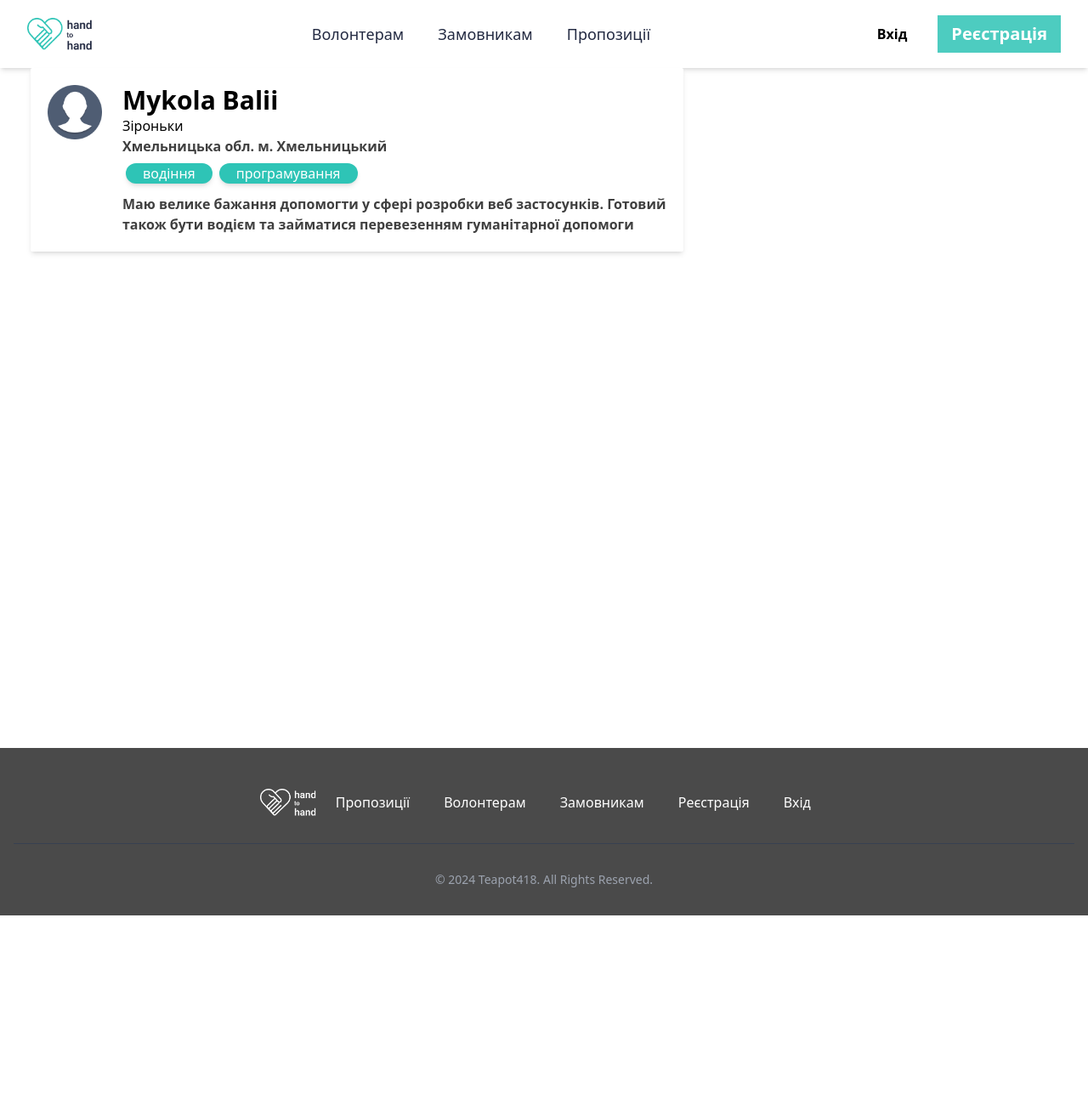
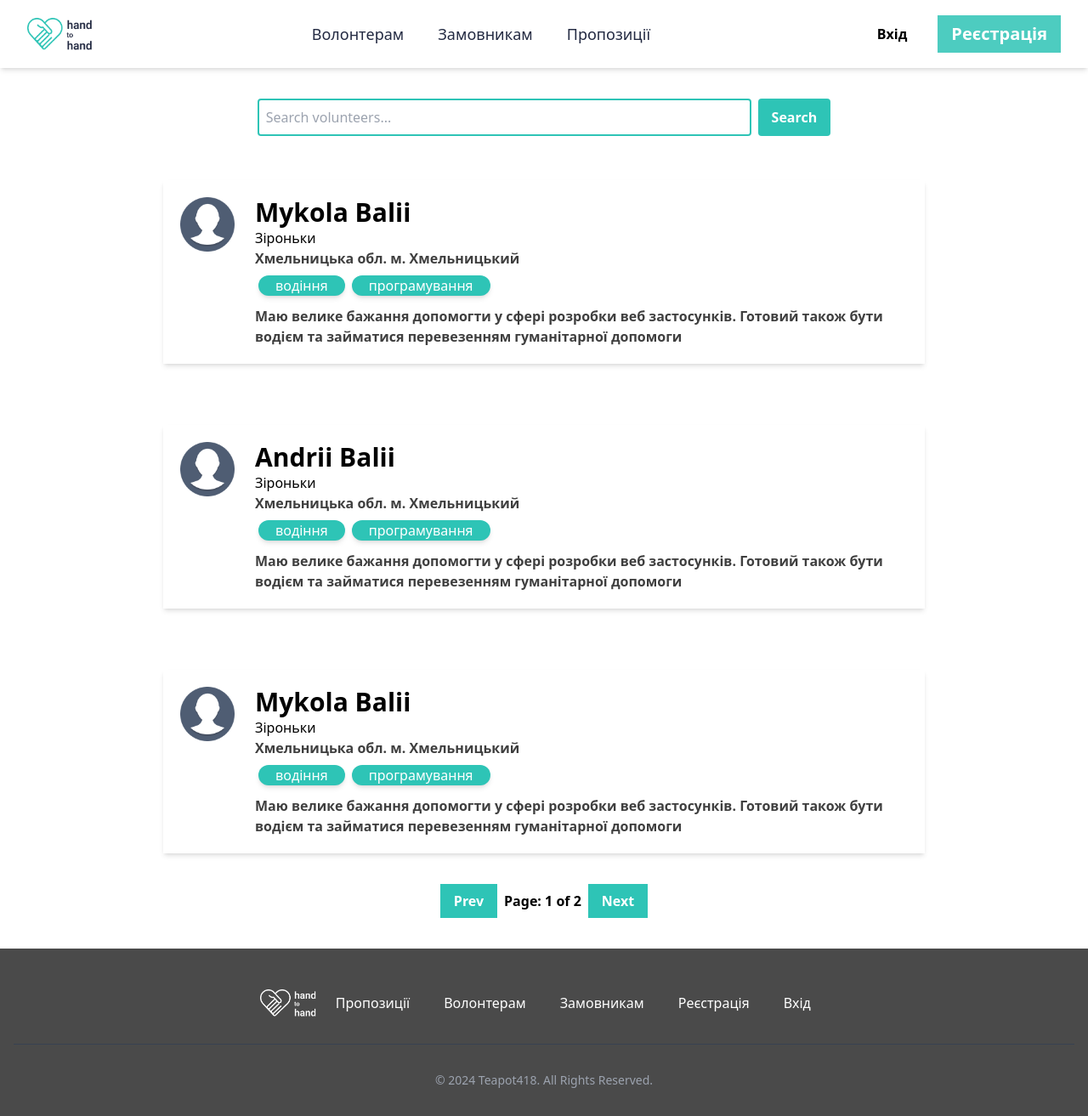
Before and after one commit to 418-Teapot-Team/help-hub, a Vue app in the folder frontend/: page /findvolunteer in a window 1280 px wide. Shown: the whole page at 85% size. Before the commit the page ends 1077 px from the top, so only its background shows below. Built offline with nearby package versions, Linux system fonts and the light colour scheme.

Commit message:
feat: searchbar and store for volunteers

```diff
--- /dev/null
+++ b/frontend/src/components/feed/FindVolunteerFeed.vue
@@ -0,0 +1,68 @@
+<template>
+  <section class="flex flex-col justify-center my-9">
+    <div class="flex justify-center mb-4">
+      <!-- TODO: add debounce for search-->
+      <div class="border-2 border-primary rounded mr-2 w-3/5">
+        <input
+          v-model="searchTerm"
+          type="text"
+          placeholder="Search volunteers..."
+          class="m-2 rounded"
+        />
+      </div>
+      <!-- TODO: send the search request to server -->
+      <button
+        @click="search"
+        class="bg-primary hover:bg-primary-dark text-white font-bold py-2 px-4 rounded"
+      >
+        Search
+      </button>
+    </div>
+    <FeedCard v-for="(volunteer, index) in paginatedVolunteers" :key="index" :data="volunteer" />
+    <div
+      v-if="store.volunteers.length > itemsPerPage"
+      class="flex justify-center gap-2 items-center"
+    >
+      <button
+        @click="currentPage--"
+        :disabled="currentPage <= 0"
+        class="bg-primary hover:bg-primary-dark text-white font-bold py-2 px-4"
+      >
+        Prev
+      </button>
+      <div class="font-semibold">Page: {{ currentPage + 1 }} of {{ pageCount }}</div>
+      <button
+        @click="currentPage++"
+        :disabled="currentPage >= pageCount - 1"
+        class="bg-primary hover:bg-primary-dark text-white font-bold py-2 px-4"
+      >
+        Next
+      </button>
+    </div>
+  </section>
+</template>
+
+<script setup>
+import FeedCard from '@/components/feed/card/FeedCard.vue';
+import { onMounted, ref, computed } from 'vue';
+import { useFindFeedStore } from '@/stores/findFeed.js';
+
+const store = useFindFeedStore();
+const itemsPerPage = 3;
+const currentPage = ref(0);
+const searchTerm = ref('');
+
+const paginatedVolunteers = computed(() => {
+  const start = currentPage.value * itemsPerPage;
+  const end = start + itemsPerPage;
+  return store.volunteers.slice(start, end);
+});
+
+const pageCount = computed(() => Math.ceil(store.volunteers.length / itemsPerPage));
+
+onMounted(async () => {
+  await store.fetchVolunteerData();
+});
+</script>
+
+<style lang="scss" scoped></style>
--- a/frontend/src/components/feed/card/FeedCard.vue
+++ b/frontend/src/components/feed/card/FeedCard.vue
@@ -1,6 +1,6 @@
 <template>
-  <section class="mx-9 bg-white rounded-sm shadow-md max-w-3xl">
-    <div v-for="(volunteer, index) in volunteers" :key="index" class="flex gap-6 p-5">
+  <section class="m-9 bg-white shadow-md max-w-4xl">
+    <div class="flex gap-6 p-5">
       <div class="md:flex-shrink-0 self-start">
         <img class="object-contain w-16" :src="volunteer.image" />
       </div>
@@ -22,17 +22,14 @@
 import { ref } from 'vue';
 import Tag from '@/components/feed/card/Tag.vue';
 
-const volunteers = ref([
-  {
-    image: '/images/Profile.png',
-    name: 'Mykola Balii',
-    stat: 5,
-    location: 'Хмельницька обл. м. Хмельницький',
-    tags: ['водіння', 'програмування'],
-    description:
-      'Маю велике бажання допомогти у сфері розробки веб застосунків. Готовий також бути водієм та займатися перевезенням гуманітарної допомоги',
+const props = defineProps({
+  data: {
+    type: Object,
+    require: true,
   },
-]);
+});
+
+const volunteer = ref(props.data);
 </script>
 
 <style lang="scss" scoped></style>
--- /dev/null
+++ b/frontend/src/stores/findFeed.js
@@ -0,0 +1,62 @@
+import { defineStore } from 'pinia';
+import { ref } from 'vue';
+
+export const useFindFeedStore = defineStore('findFeed', () => {
+  const volunteers = ref([
+    {
+      image: '/images/Profile.png',
+      name: 'Mykola Balii',
+      stat: 5,
+      location: 'Хмельницька обл. м. Хмельницький',
+      tags: ['водіння', 'програмування'],
+      description:
+        'Маю велике бажання допомогти у сфері розробки веб застосунків. Готовий також бути водієм та займатися перевезенням гуманітарної допомоги',
+    },
+    {
+      image: '/images/Profile.png',
+      name: 'Andrii Balii',
+      stat: 5,
+      location: 'Хмельницька обл. м. Хмельницький',
+      tags: ['водіння', 'програмування'],
+      description:
+        'Маю велике бажання допомогти у сфері розробки веб застосунків. Готовий також бути водієм та займатися перевезенням гуманітарної допомоги',
+    },
+    {
+      image: '/images/Profile.png',
+      name: 'Mykola Balii',
+      stat: 5,
+      location: 'Хмельницька обл. м. Хмельницький',
+      tags: ['водіння', 'програмування'],
+      description:
+        'Маю велике бажання допомогти у сфері розробки веб застосунків. Готовий також бути водієм та займатися перевезенням гуманітарної допомоги',
+    },
+    {
+      image: '/images/Profile.png',
+      name: 'Mykola Balii',
+      stat: 5,
+      location: 'Хмельницька обл. м. Хмельницький',
+      tags: ['водіння', 'програмування'],
+      description:
+        'Маю велике бажання допомогти у сфері розробки веб застосунків. Готовий також бути водієм та займатися перевезенням гуманітарної допомоги',
+    },
+    {
+      image: '/images/Profile.png',
+      name: 'Mykola Balii',
+      stat: 5,
+      location: 'Хмельницька обл. м. Хмельницький',
+      tags: ['водіння', 'програмування'],
+      description:
+        'Маю велике бажання допомогти у сфері розробки веб застосунків. Готовий також бути водієм та займатися перевезенням гуманітарної допомоги',
+    },
+  ]);
+
+  async function fetchVolunteerData() {
+    //TODO: actually fetch the data
+    console.log('fetched!');
+  }
+
+  return {
+    volunteers,
+    fetchVolunteerData,
+  };
+});
--- a/frontend/src/views/FindVolunteerView.vue
+++ b/frontend/src/views/FindVolunteerView.vue
@@ -1,7 +1,10 @@
 <template>
-  <FeedCard />
+  <section class="flex justify-center">
+    <!-- TODO: insert filters here  -->
+    <FindVolunteerFeed />
+  </section>
 </template>
 
 <script setup>
-import FeedCard from '@/components/feed/card/FeedCard.vue';
+import FindVolunteerFeed from '@/components/feed/FindVolunteerFeed.vue';
 </script>
--- a/frontend/tailwind.config.js
+++ b/frontend/tailwind.config.js
@@ -9,11 +9,12 @@ export default {
       // All used colors should be declared here!
       colors: {
         primary: '#2EC4B6',
+        'primary-light': '#CBF3F0',
+        'primary-dark': '#19B5A7',
         'simple-gray': '#4A4A4A',
         'dark-text': '#232A42',
         'light-text': '#696E7E',
         'section-secondary': '#F4F6FC',
-        'primary-light': '#CBF3F0',
       },
     },
   },
```
